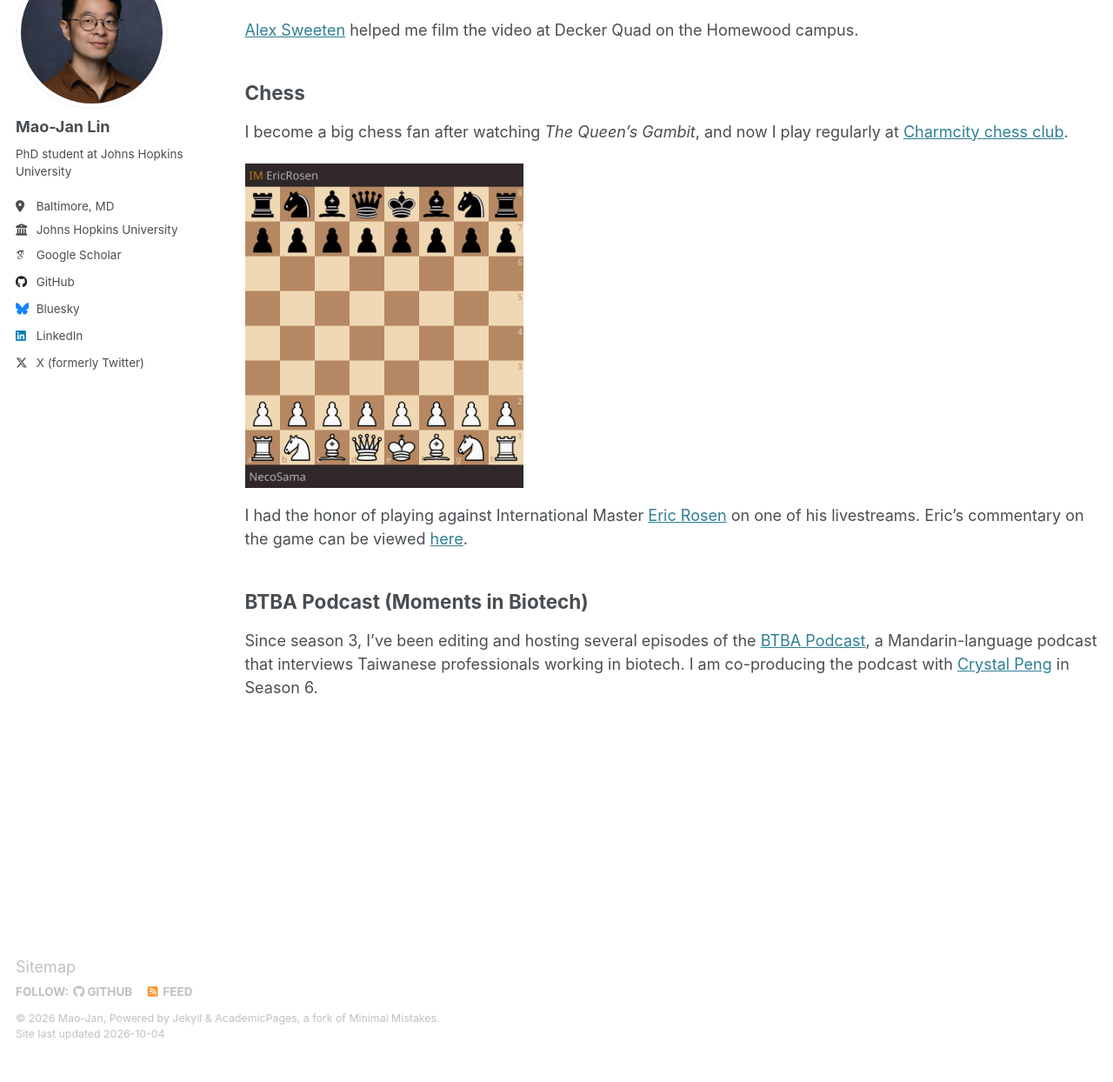
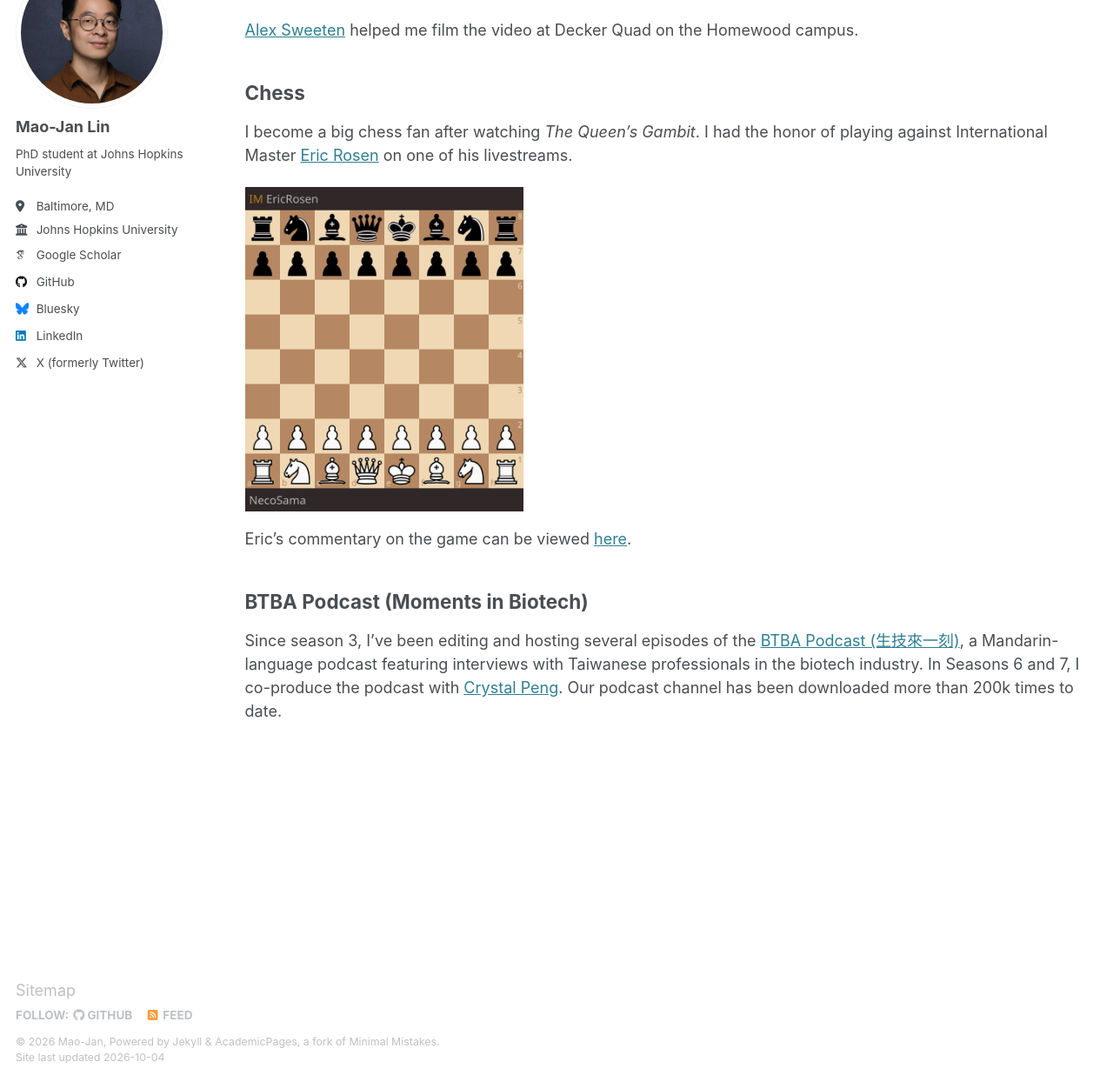
Before and after one commit to maojanlin/maojanlin.github.io, a Jekyll site: the page built from _pages/personal.md, in a window 1280 px wide and 1400 px high, scrolled down 730 px, cut to the strip 156-1400 px from the top of the window. Shown: the whole strip at 87% size. Built offline with Jekyll 4.4.1, drawn with Linux system fonts in a browser that asks for light colours; some web fonts are replaced; before the commit the page ends 2103 px from its top, so only the background shows below that.

Commit message:
update the podcast information

```diff
--- a/_pages/personal.md
+++ b/_pages/personal.md
@@ -16,17 +16,16 @@ I love juggling! I taught myself how to juggle during my master's years. I try t
 [Alex Sweeten](https://genomeinformatics.github.io/people/sweeten/) helped me film the video at Decker Quad on the Homewood campus.
 
 ## Chess
-I become a big chess fan after watching _The Queen's Gambit_, and now I play regularly at [Charmcity chess club](https://charmcitychess.com/).
+I become a big chess fan after watching _The Queen's Gambit_.  I had the honor of playing against International Master [Eric Rosen](https://en.wikipedia.org/wiki/Eric_Rosen_(chess_player)) on one of his livestreams.
 
 
 <div style="text-align: left;">
   <img src="../files/chess-3.gif" alt="Animated GIF" width="320" />
 
 </div>
-
-I had the honor of playing against International Master [Eric Rosen](https://en.wikipedia.org/wiki/Eric_Rosen_(chess_player)) on one of his livestreams. Eric's commentary on the game can be viewed [here](https://www.youtube.com/live/qhEUW57jIDw?si=zY_1ZCbwWM_UIiYr&t=1983).
+Eric's commentary on the game can be viewed [here](https://www.youtube.com/live/qhEUW57jIDw?si=zY_1ZCbwWM_UIiYr&t=1983).
 
 
 
 ## BTBA Podcast (Moments in Biotech)
-Since season 3, I've been editing and hosting several episodes of the [BTBA Podcast](https://www.btbatw.org/podcast/), a Mandarin-language podcast that interviews Taiwanese professionals working in biotech. I am co-producing the podcast with [Crystal Peng](https://sciprofiles.com/profile/ypeng) in Season 6.
+Since season 3, I've been editing and hosting several episodes of the [BTBA Podcast (生技來一刻)](https://www.btbatw.org/podcast/), a Mandarin-language podcast featuring interviews with Taiwanese professionals in the biotech industry. In Seasons 6 and 7, I co-produce the podcast with [Crystal Peng](https://sciprofiles.com/profile/ypeng). Our podcast channel has been downloaded more than 200k times to date.
```
Also changed, not shown: _pages/cv.md (+2 -2 lines).
